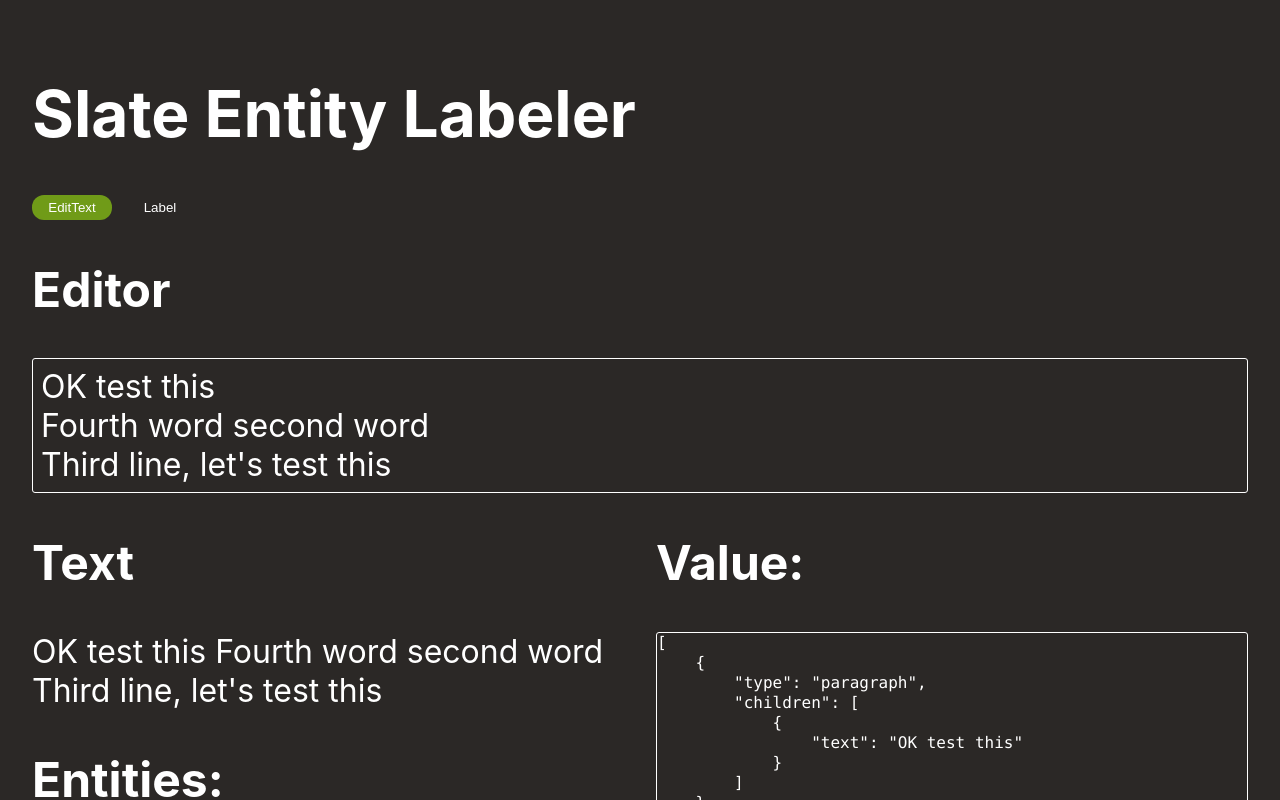
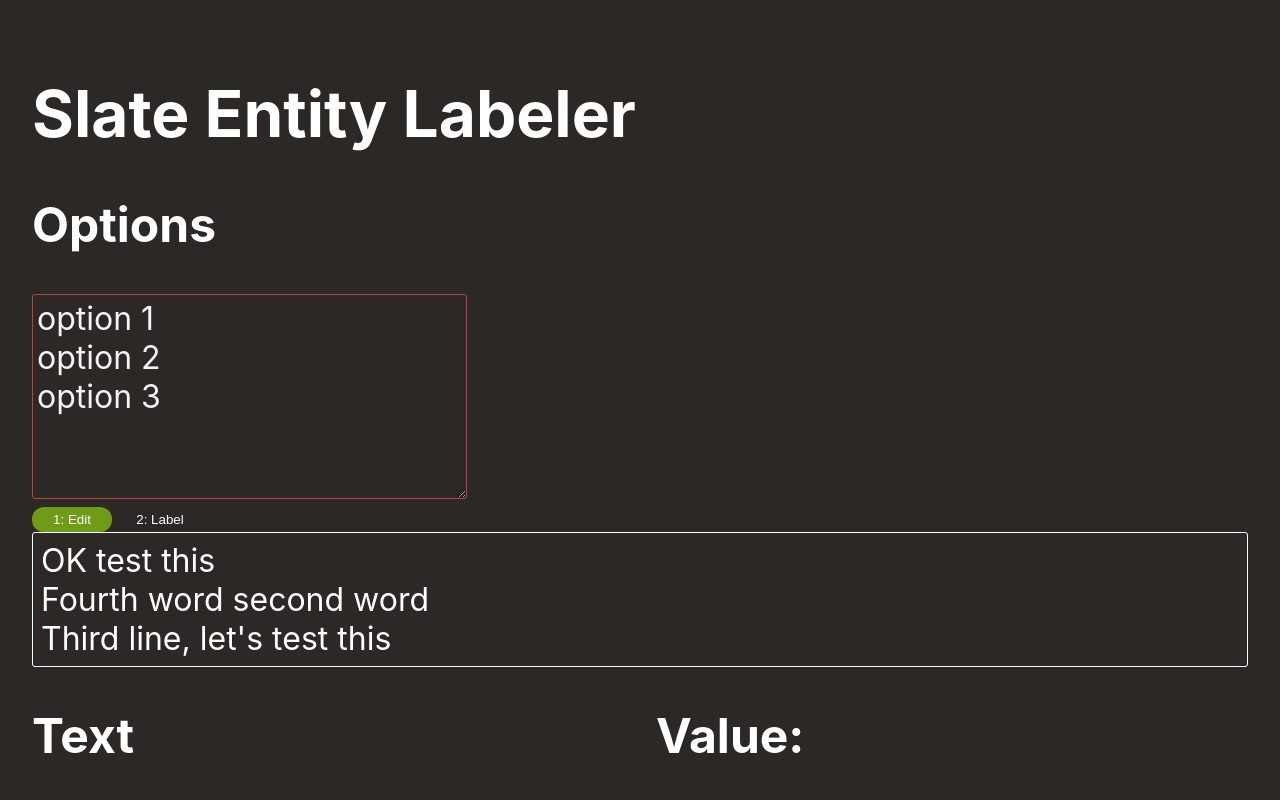
Before and after one commit to mattmazzola/slate-entity-labeler-next, a React (Create React App) app: page / in a window 1280 px wide. Shown: the top 800 px of the page. Built offline with nearby package versions, Linux system fonts and the light colour scheme.

Commit message:
Allow dynamically changing options

```diff
--- a/src/App.tsx
+++ b/src/App.tsx
@@ -1,6 +1,6 @@
 import React from 'react'
 import styled from 'styled-components'
-import EntityLabeler, { CustomElement, IEntity, DebugMode, LabelMode, EntityData } from './components/EntityLabeler'
+import EntityLabeler, { CustomElement, LabeledEntity, LabelMode, EntityData, Entity } from './components/EntityLabeler'
 import SliderOptions from './components/SliderOptions'
 
 const defaultText = `
@@ -14,9 +14,9 @@
 const App: React.FC = () => {
   const [text, setText] = React.useState<string>(defaultText)
   const [labelMode, setLabelMode] = React.useState<LabelMode>(LabelMode.EditText)
-  const [debugMode, setDebugMode] = React.useState<DebugMode>(DebugMode.Debug)
-  const [entities, setEntities] = React.useState<IEntity<EntityData>[]>([])
+  const [labeledEntities, setLabeledEntities] = React.useState<LabeledEntity<EntityData>[]>([])
   const [value, setValue] = React.useState<CustomElement[] | undefined>()
+  const [optionString, setOptionsString] = React.useState('option 1\noption 2\noption 3')
 
   const onChangeValue = (value: CustomElement[]) => {
     setValue(value)
@@ -26,17 +26,37 @@
     setText(text)
   }
 
-  const onChangeEntities = (entities: IEntity<EntityData>[]) => {
-    setEntities(entities)
+  const onChangeLabeledEntities = (labeledEntities: LabeledEntity<EntityData>[]) => {
+    setLabeledEntities(labeledEntities)
   }
 
   const onChangeSelectedOption = (option: string) => {
     setLabelMode(option as LabelMode)
   }
 
-  const onChangeDebugSelectedOption = (option: string) => {
-    setDebugMode(option as DebugMode)
+  const onChangeOptionsString: React.ChangeEventHandler<HTMLTextAreaElement> = event => {
+    setOptionsString(event.target.value)
   }
+
+  const labelModeOptions = [
+    {
+      name: `1: Edit`,
+      value: LabelMode.EditText
+    },
+    {
+      name: '2: Label',
+      value: LabelMode.Label
+    }
+  ]
+
+  const entities = optionString.split('\n')
+    .filter(o => o.length > 0)
+    .map<Entity>((o, i) => {
+      return {
+        name: o,
+        id: `id-${o}-i`
+      }
+    })
 
   return (
     <Wrapper>
@@ -44,23 +64,24 @@
         <h1>Slate Entity Labeler</h1>
       </header>
       <main>
-        <div>
+        <section>
+          <h2>Options</h2>
+          <EntityTextarea value={optionString} onChange={onChangeOptionsString} rows={5} />
+        </section>
+        <section>
           <SliderOptions
-            options={[LabelMode.EditText, LabelMode.Label]}
+            options={labelModeOptions}
             selectedOption={labelMode}
             onChangeSelectedOption={onChangeSelectedOption}
           />
-        </div>
-
-        <section>
-          <h2>Editor</h2>
           <EntityLabeler
             text={text}
             labelMode={labelMode}
+            labeledEntities={labeledEntities}
             entities={entities}
             onChangeValue={onChangeValue}
             onChangeText={onChangeText}
-            onChangeEntities={onChangeEntities}
+            onChangeEntities={onChangeLabeledEntities}
           />
         </section>
         <DataSection>
@@ -73,7 +94,7 @@
               <h2>Entities:</h2>
               <CodeContainer>
                 <pre>
-                  <code>{entities ? JSON.stringify(entities, null, 4) : "Empty"}</code>
+                  <code>{labeledEntities ? JSON.stringify(labeledEntities, null, 4) : "Empty"}</code>
                 </pre>
               </CodeContainer>
             </div>
@@ -108,6 +129,16 @@
 const ValueDiv = styled.div`
 `
 
+const EntityTextarea = styled.textarea`
+  border-radius: 3px;
+  border: 1px solid hsl(0deg 50% 50%);
+  padding: 0.25rem;
+  font-size: 1rem;
+  font: var(--font-family-sans-serif);
+  background: transparent;
+  color: var(--color-gray-100);
+`
+
 const CodeContainer = styled.div`
   border-radius: 3px;
   border: 1px solid var(--color-white);
--- a/src/components/EntityLabeler/EntityPicker.tsx
+++ b/src/components/EntityLabeler/EntityPicker.tsx
@@ -1,5 +1,6 @@
 import React from 'react'
 import styled from 'styled-components'
+import { Entity } from './models'
 import { FuseMatch } from '../FuseMatch'
 import { usePicker } from './usePicker'
 
@@ -14,14 +15,14 @@
 }
 
 type Props = PickerProps & {
-    options: string[]
+    entities: Entity[]
     onClickCreate: () => void
     onSelectOption: (option: string) => void
 }
 
 export const EntityPicker = React.forwardRef<HTMLDivElement, Props>((props, forwardedRef) => {
     const { searchText, setSearchText, onKeyDown, matchedOptions, onClickOption, highlightIndex, resetHighlighIndex } = usePicker(
-        props.options.map(o => ({ name: o })),
+        props.entities,
         100,
         optionObject => props.onSelectOption(optionObject.name),
     )
--- a/src/components/EntityLabeler/usePicker.ts
+++ b/src/components/EntityLabeler/usePicker.ts
@@ -5,10 +5,7 @@
 import * as React from 'react'
 import Fuse from 'fuse.js'
 import { convertMatchedTextIntoMatchedOption, MatchedOption } from '../FuseMatch'
-
-type IOption = {
-    name: string
-}
+import { IOption } from './models'
 
 /**
  * See http://fusejs.io/ for information about options meaning and configuration
--- a/src/components/EntityLabeler/utils.ts
+++ b/src/components/EntityLabeler/utils.ts
@@ -1,7 +1,7 @@
 import { Editor, BaseText, Transforms, BaseEditor, Node, BaseSelection } from 'slate'
 import { ReactEditor } from 'slate-react'
 import { EntityData } from '.'
-import { IEntity, IEntityPlaceholder, IToken, TokenOrEntity, TokenType } from './models'
+import { LabeledEntity, IEntityPlaceholder, IToken, TokenOrEntity, TokenType } from './models'
 
 type CustomElementBase = {
     children: (CustomText | CustomElement)[]
@@ -67,7 +67,7 @@
         })]
 
         const entities = entitiesNodeEntries
-            .map<IEntity<EntityData>>(([node, path]) => {
+            .map<LabeledEntity<EntityData>>(([node, path]) => {
                 // Attempt to use Slate Node API but it was more complicated
                 // Note.elements returns root Node?
                 // const tokenNodeEntries = [...Node.elements(entityNode, {
@@ -99,7 +99,7 @@
                 }
 
                 const text = Node.string(entityNode)
-                const entity: IEntity<EntityData> = {
+                const entity: LabeledEntity<EntityData> = {
                     data: {
                         name: entityNode.entityName,
                         text
@@ -291,7 +291,7 @@
  */
 export const convertEntitiesAndTextToTokenizedEditorValue = (
     text: string,
-    customEntities: IEntity<EntityData>[]
+    customEntities: LabeledEntity<EntityData>[]
 ) => {
     const normalizedEntities = normalizeEntities(customEntities)
     const lines = text.split('\n')
@@ -318,7 +318,7 @@
 
 export const normalizeEntities = <T>(x: T): T => { return x }
 
-export const labelTokens = <T>(tokens: IToken[], customEntities: IEntity<T>[]): TokenOrEntity<T>[] => {
+export const labelTokens = <T>(tokens: IToken[], customEntities: LabeledEntity<T>[]): TokenOrEntity<T>[] => {
     return wrapTokensWithEntities(tokens, customEntities)
 }
 
@@ -350,7 +350,7 @@
  * @param tokens Array of Tokens
  * @param entities Array of Custom Entities with Token Indicies
  */
-export const wrapTokensWithEntities = <T>(tokens: IToken[], entities: IEntity<T>[]): TokenOrEntity<T>[] => {
+export const wrapTokensWithEntities = <T>(tokens: IToken[], entities: LabeledEntity<T>[]): TokenOrEntity<T>[] => {
     // If there are no entities than no work to do, return tokens
     if (entities.length === 0) {
         return tokens
@@ -478,7 +478,7 @@
  *
  * @param customEntities List of custom entities
  */
-export const warnAboutOverlappingEntities = (customEntities: IEntity<object>[]): boolean => {
+export const warnAboutOverlappingEntities = (customEntities: LabeledEntity<object>[]): boolean => {
     return customEntities.some((entity, i) => {
         return customEntities
             .slice(i + 1)
--- a/src/components/SliderOptions.tsx
+++ b/src/components/SliderOptions.tsx
@@ -1,20 +1,26 @@
 import React from 'react'
 import styled from 'styled-components'
+import { LabelMode } from './EntityLabeler'
+
+type Option = {
+    name: string
+    value: LabelMode
+}
 
 type Props = {
-    options: string[]
-    selectedOption: string
-    onChangeSelectedOption: (option: string) => void
+    options: Option[]
+    selectedOption: LabelMode
+    onChangeSelectedOption: (mode: LabelMode) => void
 }
 
 export const SliderOptions: React.FC<Props> = (props) => {
-    const optionsIndex = props.options.findIndex(o => o === props.selectedOption)
+    const optionsIndex = props.options.findIndex(o => o.value === props.selectedOption)
     const highlightStyles = { '--optionsIndex': optionsIndex } as React.CSSProperties
     return (
         <Wrapper>
             {props.options.map((option, i) => {
                 return (
-                    <Option key={i} onClick={() => props.onChangeSelectedOption(option)}>{option}</Option>
+                    <Option key={i} onClick={() => props.onChangeSelectedOption(option.value)}>{option.name}</Option>
                 )
             })}
             <Highlight style={highlightStyles} />
```
Also changed, not shown: src/components/EntityLabeler/EntityLabeler.tsx (+9 -8 lines), src/components/EntityLabeler/models.ts (+11 -2 lines).
